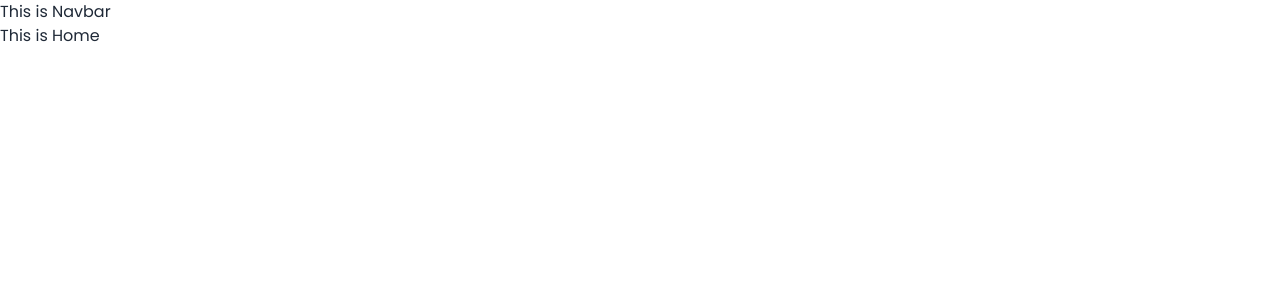
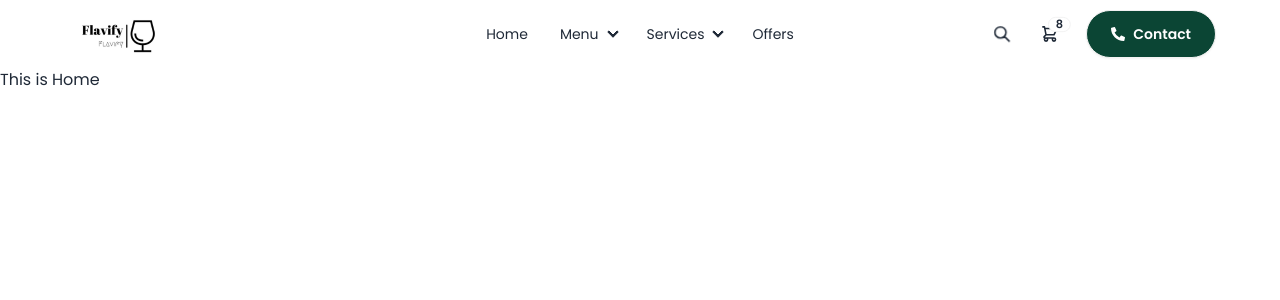
Before and after one commit to nayon117/flavify-client, a React (Vite) app: page / in a window 1280 px wide. Shown: the top 300 px of the page. Built offline with nearby package versions, Linux system fonts and the light colour scheme.

Commit message:
create navbar

```diff
--- a/package.json
+++ b/package.json
@@ -14,6 +14,7 @@
     "match-sorter": "^6.3.1",
     "react": "^18.2.0",
     "react-dom": "^18.2.0",
+    "react-icons": "^4.12.0",
     "react-router-dom": "^6.21.0",
     "sort-by": "^1.2.0"
   },
--- a/src/components/Navbar.jsx
+++ b/src/components/Navbar.jsx
@@ -1,10 +1,122 @@
-
+import { Link } from "react-router-dom";
+import { IoIosMenu } from "react-icons/io";
+import logo from "../assets/logo.png";
+import { FaPhoneAlt } from "react-icons/fa";
 
 const Navbar = () => {
+  const navItems = (
+    <>
+      <li>
+        <a>Home</a>
+      </li>
+      <li tabIndex={0}>
+        <details>
+          <summary>Menu</summary>
+          <ul className="p-2">
+            <li>
+              <a>All</a>
+            </li>
+            <li>
+              <a>Salad</a>
+            </li>
+            <li>
+              <a>Services</a>
+            </li>
+          </ul>
+        </details>
+      </li>
+      <li tabIndex={0}>
+        <details>
+          <summary>Services</summary>
+          <ul className="p-2">
+            <li>
+              <a>Order Online</a>
+            </li>
+            <li>
+              <a>Table Booking</a>
+            </li>
+            <li>
+              <a>Order Tracking</a>
+            </li>
+          </ul>
+        </details>
+      </li>
+      <li>
+        <a>Offers</a>
+      </li>
+    </>
+  );
   return (
-    <div>
-      <h2>This is Navbar</h2>
-    </div>
+    <header className="max-w-screen-xl mx-auto">
+      <div className="navbar px-4 md:px-8 lg:px-16 ">
+        <div className="navbar-start">
+          <div className="dropdown">
+            <div tabIndex={0} role="button" className="btn btn-ghost lg:hidden">
+              <IoIosMenu className="text-2xl" />
+            </div>
+            <ul
+              tabIndex={0}
+              className="menu menu-sm dropdown-content mt-3 z-[1] p-2 shadow bg-base-100 rounded-box w-52"
+            >
+              {navItems}
+            </ul>
+          </div>
+          <Link href="/">
+            <img src={logo} alt="" />
+          </Link>
+        </div>
+        <div className="navbar-center hidden lg:flex">
+          <ul className="menu menu-horizontal px-1">{navItems}</ul>
+        </div>
+        <div className="navbar-end">
+          {/* search icons */}
+          <button className="btn btn-ghost btn-circle hidden lg:flex">
+            <svg
+              xmlns="http://www.w3.org/2000/svg"
+              className="h-5 w-5"
+              fill="none"
+              viewBox="0 0 24 24"
+              stroke="currentColor"
+            >
+              <path
+                strokeLinecap="round"
+                strokeLinejoin="round"
+                strokeWidth="2"
+                d="M21 21l-6-6m2-5a7 7 0 11-14 0 7 7 0 0114 0z"
+              />
+            </svg>
+          </button>
+          {/* cartbtn */}
+          <div
+            tabIndex={0}
+            role="button"
+            className="btn btn-ghost btn-circle mr-3 hidden lg:flex items-center justify-center"
+          >
+            <div className="indicator">
+              <svg
+                xmlns="http://www.w3.org/2000/svg"
+                className="h-5 w-5"
+                fill="none"
+                viewBox="0 0 24 24"
+                stroke="currentColor"
+              >
+                <path
+                  strokeLinecap="round"
+                  strokeLinejoin="round"
+                  strokeWidth="2"
+                  d="M3 3h2l.4 2M7 13h10l4-8H5.4M7 13L5.4 5M7 13l-2.293 2.293c-.63.63-.184 1.707.707 1.707H17m0 0a2 2 0 100 4 2 2 0 000-4zm-8 2a2 2 0 11-4 0 2 2 0 014 0z"
+                />
+              </svg>
+              <span className="badge badge-sm indicator-item">8</span>
+            </div>
+          </div>
+          {/* contact btn */}
+          <a className="btn bg-green flex items-center gap-2 text-white rounded-full px-6">
+            <FaPhoneAlt /> Contact
+          </a>
+        </div>
+      </div>
+    </header>
   );
 };
 export default Navbar;
```
Also changed, not shown: src/assets/logo.png (added), 1 other file (tests, documents, lock files or other folders).
